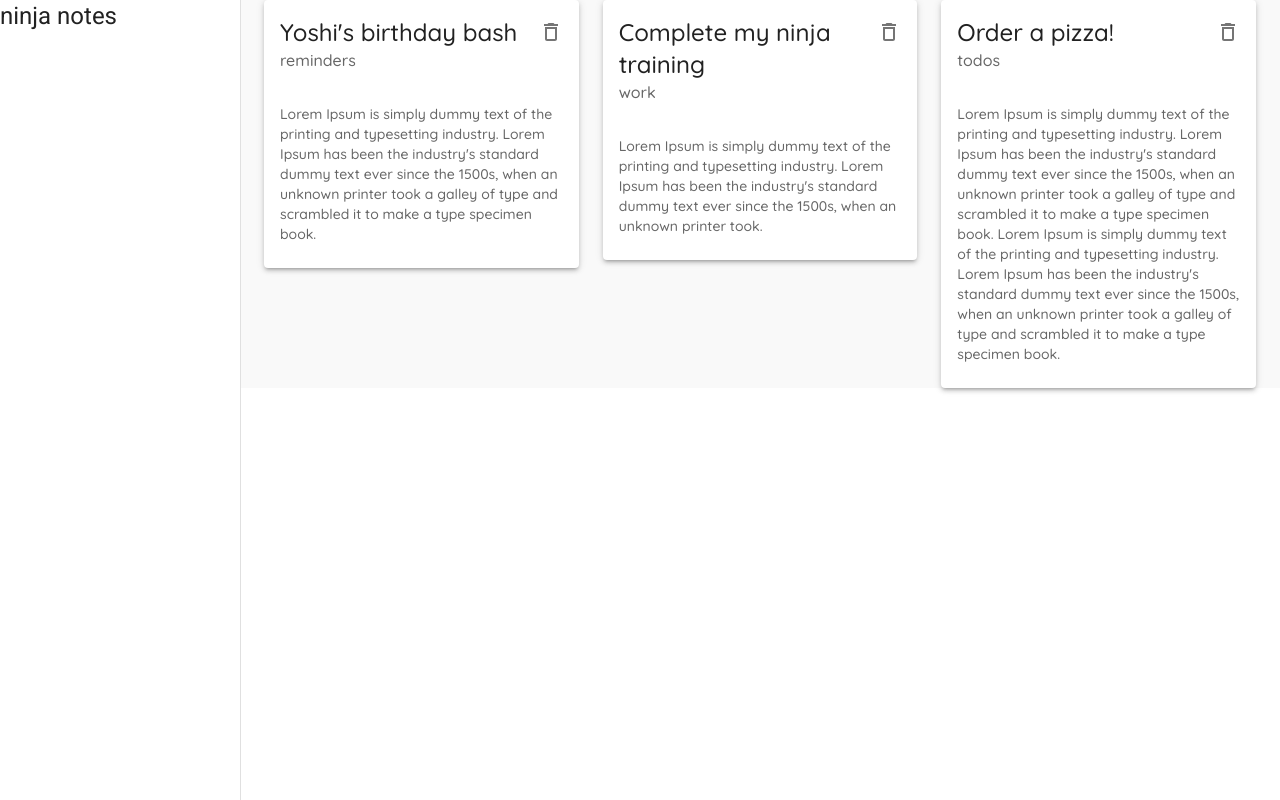
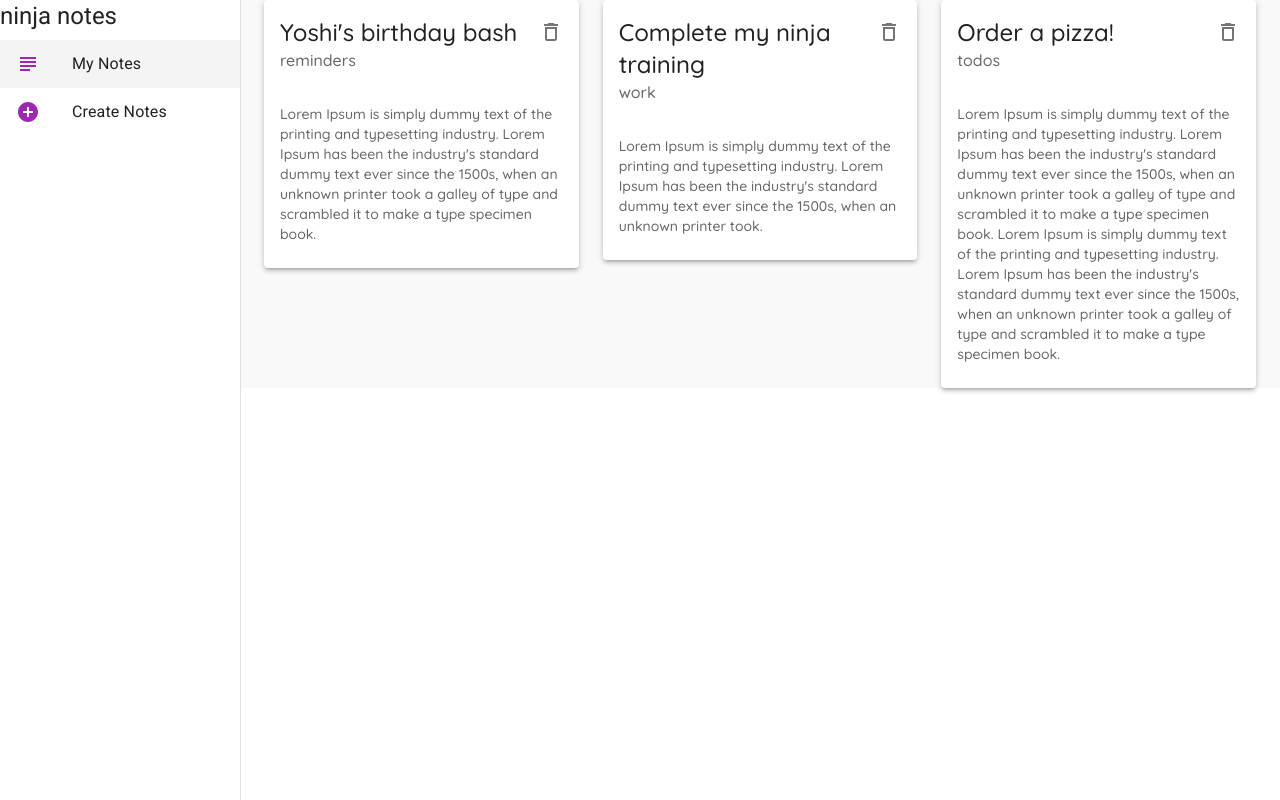
Before and after one commit to MarvelB/react-mui-app, a React (Create React App) app: page / in a window 1280 px wide. Built offline with nearby package versions, Linux system fonts and the light colour scheme; data requests are answered from the project's data file.

Commit message:
st l14 commit

```diff
--- a/src/components/Layout/Layout.tsx
+++ b/src/components/Layout/Layout.tsx
@@ -3,15 +3,13 @@ import { Theme } from '@mui/material';
 import Typography from '@mui/material/Typography';
 import Drawer from '@mui/material/Drawer';
 import { ThemeProvider, createTheme } from '@mui/material/styles';
-import IconButton from '@mui/material/IconButton';
-import InboxIcon from '@mui/icons-material/MoveToInbox';
 import List from '@mui/material/List';
-import ListItem from '@mui/material/ListItem';
+import ListItemButton from '@mui/material/ListItemButton';
 import ListItemIcon from '@mui/material/ListItemIcon';
 import ListItemText from '@mui/material/ListItemText';
-import MailIcon from '@mui/icons-material/Mail';
-import MenuIcon from '@mui/icons-material/Menu';
-import Toolbar from '@mui/material/Toolbar';
+import SubjectOutlined from '@mui/icons-material/SubjectOutlined';
+import AddCircleOutlined from '@mui/icons-material/AddCircleOutlined';
+import { useLocation, useNavigate } from 'react-router';
 
 const drawerWidth = 240;
 
@@ -25,6 +23,9 @@ const classes = {
   } as SxProps<Theme>,
   root: {
     display: 'flex',
+  } as SxProps<Theme>,
+  active: {
+    background: '#f4f4f4',
   } as SxProps<Theme>,
 };
 
@@ -45,6 +46,22 @@ interface LayoutProps {
 }
 
 const Layout = ({ children }: LayoutProps) => {
+  const navigate = useNavigate();
+  const location = useLocation();
+
+  const menuItems = [
+    {
+      text: 'My Notes',
+      icon: <SubjectOutlined color="secondary" />,
+      path: '/',
+    },
+    {
+      text: 'Create Notes',
+      icon: <AddCircleOutlined color="secondary" />,
+      path: '/create',
+    }
+  ];
+
   return (
     <Typography
       component="div"
@@ -64,6 +81,20 @@ const Layout = ({ children }: LayoutProps) => {
               ninja notes
             </Typography>
           </div>
+
+          {/* list / Links */}
+          <List>
+            {menuItems.map(item => (
+              <ListItemButton
+                key={item.text}
+                onClick={() => navigate(item.path)}
+                sx={location.pathname === item.path ? classes.active : {}}
+              >
+                <ListItemIcon>{ item.icon }</ListItemIcon>
+                <ListItemText primary={ item.text } />
+              </ListItemButton>
+            ))}
+          </List>
         </Drawer>
       </ThemeProvider>
 
```
